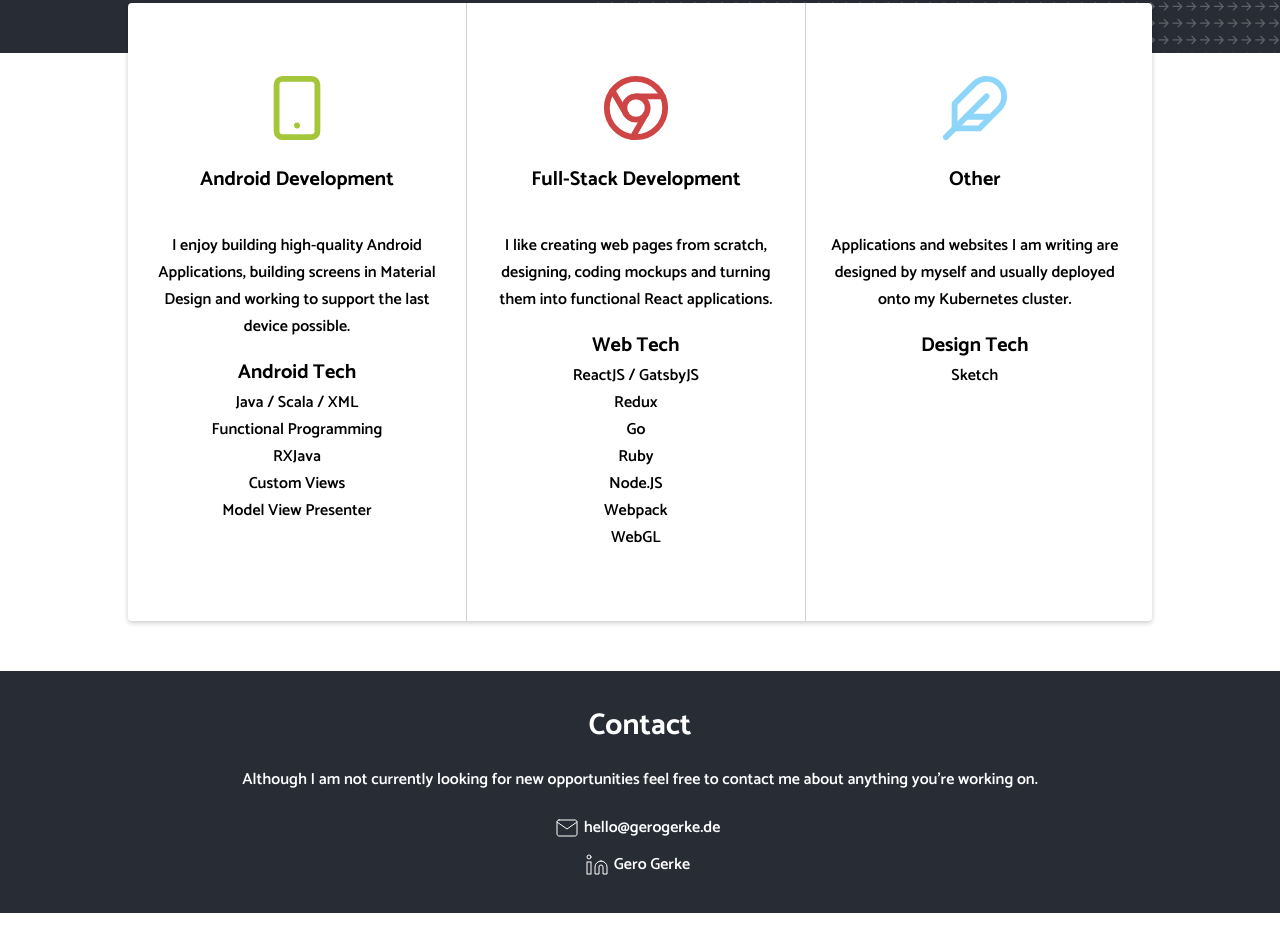
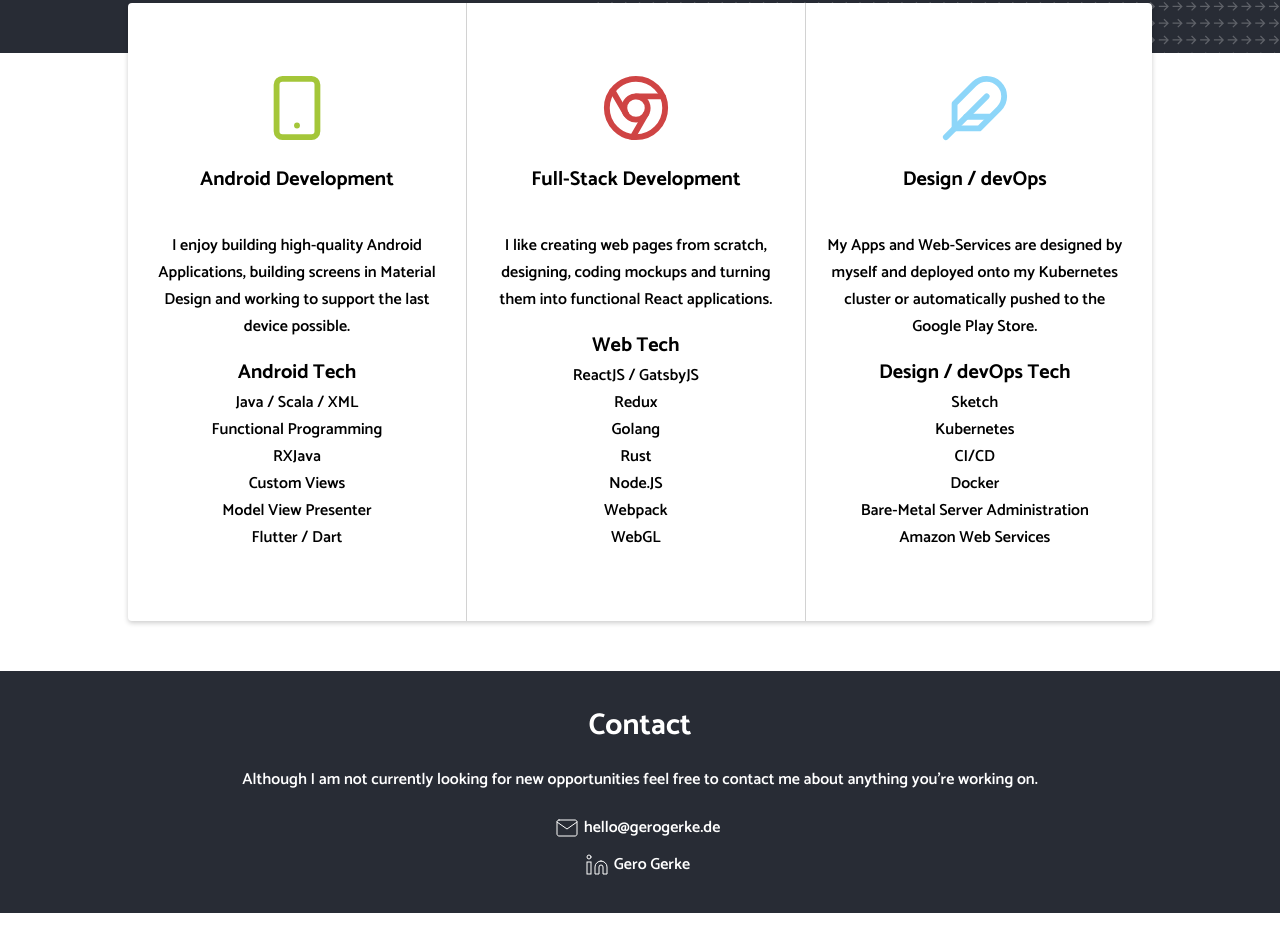
Before and after one commit to fossabot/portfolio-7, a Gatsby app: page / in a window 1280 px wide. Shown: the part 811-1754 px from the top of the page. Built offline with nearby package versions, Linux system fonts and the light colour scheme.

Commit message:
Update Info (#95)

```diff
--- a/src/components/Skills.jsx
+++ b/src/components/Skills.jsx
@@ -37,37 +37,43 @@ class Loading extends React.Component {
         return (
             <section className="Skills">
                 <Section
-                    title={'Android Development'}
-                    text={'I enjoy building high-quality Android Applications, building screens in Material Design and working to support the last device possible.'}
-                    techHeader={'Android Tech'}
+                    title='Android Development'
+                    text='I enjoy building high-quality Android Applications, building screens in Material Design and working to support the last device possible.'
+                    techHeader='Android Tech'
                     icon={androidIcon}>
                     <p>Java / Scala / XML</p>
                     <p>Functional Programming</p>
                     <p>RXJava</p>
                     <p>Custom Views</p>
                     <p>Model View Presenter</p>
+                    <p>Flutter / Dart</p>
                 </Section>
 
                 <Section
-                    title={'Full-Stack Development'}
-                    text={'I like creating web pages from scratch, designing, coding mockups and turning them into functional React applications.'}
-                    techHeader={'Web Tech'}
+                    title='Full-Stack Development'
+                    text='I like creating web pages from scratch, designing, coding mockups and turning them into functional React applications.'
+                    techHeader='Web Tech'
                     icon={webIcon}>
                     <p>ReactJS / GatsbyJS</p>
                     <p>Redux</p>
-                    <p>Go</p>
-                    <p>Ruby</p>
+                    <p>Golang</p>
+                    <p>Rust</p>
                     <p>Node.JS</p>
                     <p>Webpack</p>
                     <p>WebGL</p>
                 </Section>
 
                 <Section
-                    title="Other"
-                    text="Applications and websites I am writing are designed by myself and usually deployed onto my Kubernetes cluster."
-                    techHeader="Design Tech"
+                    title='Design / devOps'
+                    text='My Apps and Web-Services are designed by myself and deployed onto my Kubernetes cluster or automatically pushed to the Google Play Store.'
+                    techHeader='Design / devOps Tech'
                     icon={designIcon}>
                     <p>Sketch</p>
+                    <p>Kubernetes</p>
+                    <p>CI/CD</p>
+                    <p>Docker</p>
+                    <p>Bare-Metal Server Administration</p>
+                    <p>Amazon Web Services</p>
                 </Section>
             </section>
         );
```
Also changed, not shown: .travis.yml.
